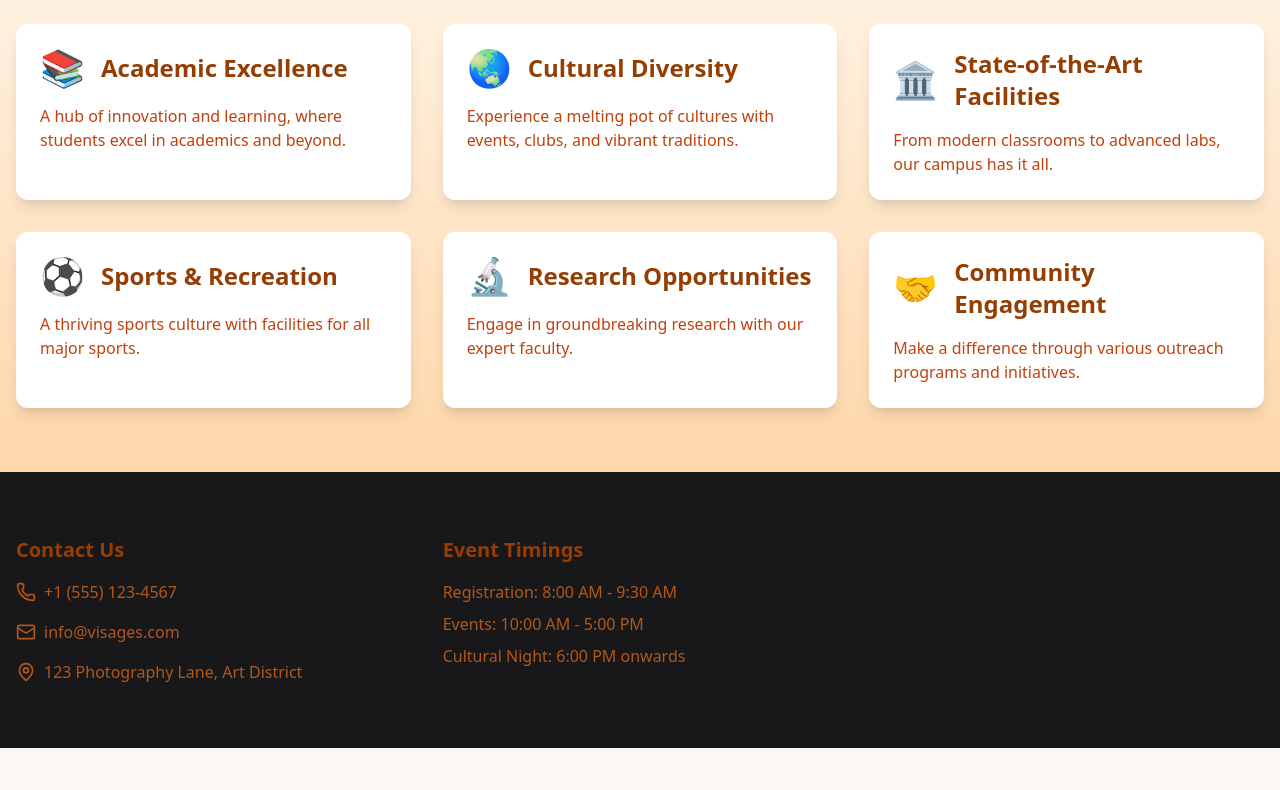
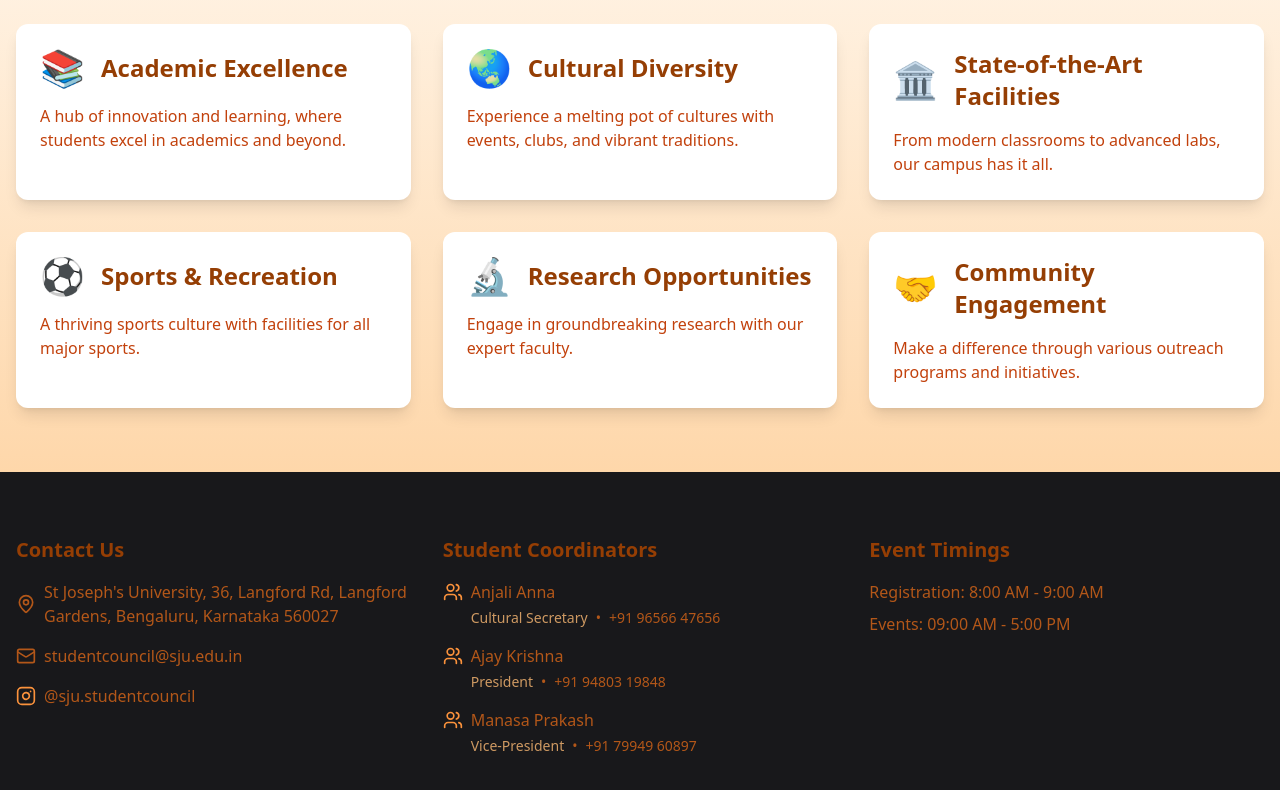
Before and after one commit to ammar-codeable/visages, a React (Vite) app: page / in a window 1280 px wide. Shown: the part 2000-2790 px from the top of the page. Before the commit the page ends 2748 px from the top, so only its background shows below. Built offline with nearby package versions, Linux system fonts and the light colour scheme.

Commit message:
feat: update Footer component with new contact information and student coordinators

```diff
--- a/src/components/Footer.tsx
+++ b/src/components/Footer.tsx
@@ -1,4 +1,4 @@
-import { Mail, MapPin, Phone } from "lucide-react";
+import { Mail, MapPin, Users, Instagram } from "lucide-react";
 import { motion } from "motion/react";
 
 const Footer = () => {
@@ -16,16 +16,92 @@ const Footer = () => {
             </h3>
             <div className="flex flex-col gap-4 text-secondary">
               <div className="flex items-center gap-2">
-                <Phone className="h-5 w-5" />
-                <span>+1 (555) 123-4567</span>
+                <MapPin className="h-5 w-5 shrink-0" />
+                <span>
+                  St Joseph's University, 36, Langford Rd, Langford Gardens, Bengaluru, Karnataka 560027
+                </span>
               </div>
               <div className="flex items-center gap-2">
-                <Mail className="h-5 w-5" />
-                <span>info@visages.com</span>
+                <Mail className="h-5 w-5 shrink-0" />
+                <span>studentcouncil@sju.edu.in</span>
               </div>
               <div className="flex items-center gap-2">
-                <MapPin className="h-5 w-5" />
-                <span>123 Photography Lane, Art District</span>
+                <Instagram className="h-5 w-5 shrink-0 text-orange-400" />
+                <a
+                  href="https://www.instagram.com/sju.studentcouncil/"
+                  target="_blank"
+                  rel="noopener noreferrer"
+                  className="hover:text-orange-300 transition-colors"
+                >
+                  @sju.studentcouncil
+                </a>
+              </div>
+            </div>
+          </motion.div>
+
+          <motion.div
+            initial={{ opacity: 0, y: 20 }}
+            whileInView={{ opacity: 1, y: 0 }}
+            viewport={{ once: true }}
+            transition={{ delay: 0.2 }}
+          >
+            <h3 className="mb-4 text-xl font-semibold text-primary">
+              Student Coordinators
+            </h3>
+            <div className="flex flex-col gap-4 text-secondary">
+              <div className="flex flex-col gap-1">
+                <div className="flex items-center gap-2">
+                  <Users className="h-5 w-5 shrink-0 text-orange-400" />
+                  <span className="font-medium">Anjali Anna</span>
+                </div>
+                <div className="ml-7 flex items-center gap-2">
+                  <span className="text-sm text-orange-300/80">
+                    Cultural Secretary
+                  </span>
+                  <span className="text-sm">•</span>
+                  <a
+                    href="tel:+919196566476"
+                    className="text-sm hover:text-orange-300"
+                  >
+                    +91 96566 47656
+                  </a>
+                </div>
+              </div>
+
+              <div className="flex flex-col gap-1">
+                <div className="flex items-center gap-2">
+                  <Users className="h-5 w-5 shrink-0 text-orange-400" />
+                  <span className="font-medium">Ajay Krishna</span>
+                </div>
+                <div className="ml-7 flex items-center gap-2">
+                  <span className="text-sm text-orange-300/80">President</span>
+                  <span className="text-sm">•</span>
+                  <a
+                    href="tel:+919480319848"
+                    className="text-sm hover:text-orange-300"
+                  >
+                    +91 94803 19848
+                  </a>
+                </div>
+              </div>
+
+              <div className="flex flex-col gap-1">
+                <div className="flex items-center gap-2">
+                  <Users className="h-5 w-5 shrink-0 text-orange-400" />
+                  <span className="font-medium">Manasa Prakash</span>
+                </div>
+                <div className="ml-7 flex items-center gap-2">
+                  <span className="text-sm text-orange-300/80">
+                    Vice-President
+                  </span>
+                  <span className="text-sm">•</span>
+                  <a
+                    href="tel:+917994960897"
+                    className="text-sm hover:text-orange-300"
+                  >
+                    +91 79949 60897
+                  </a>
+                </div>
               </div>
             </div>
           </motion.div>
@@ -40,9 +116,8 @@ const Footer = () => {
               Event Timings
             </h3>
             <div className="flex flex-col gap-2 text-secondary">
-              <p>Registration: 8:00 AM - 9:30 AM</p>
-              <p>Events: 10:00 AM - 5:00 PM</p>
-              <p>Cultural Night: 6:00 PM onwards</p>
+              <p>Registration: 8:00 AM - 9:00 AM</p>
+              <p>Events: 09:00 AM - 5:00 PM</p>
             </div>
           </motion.div>
         </div>
```
